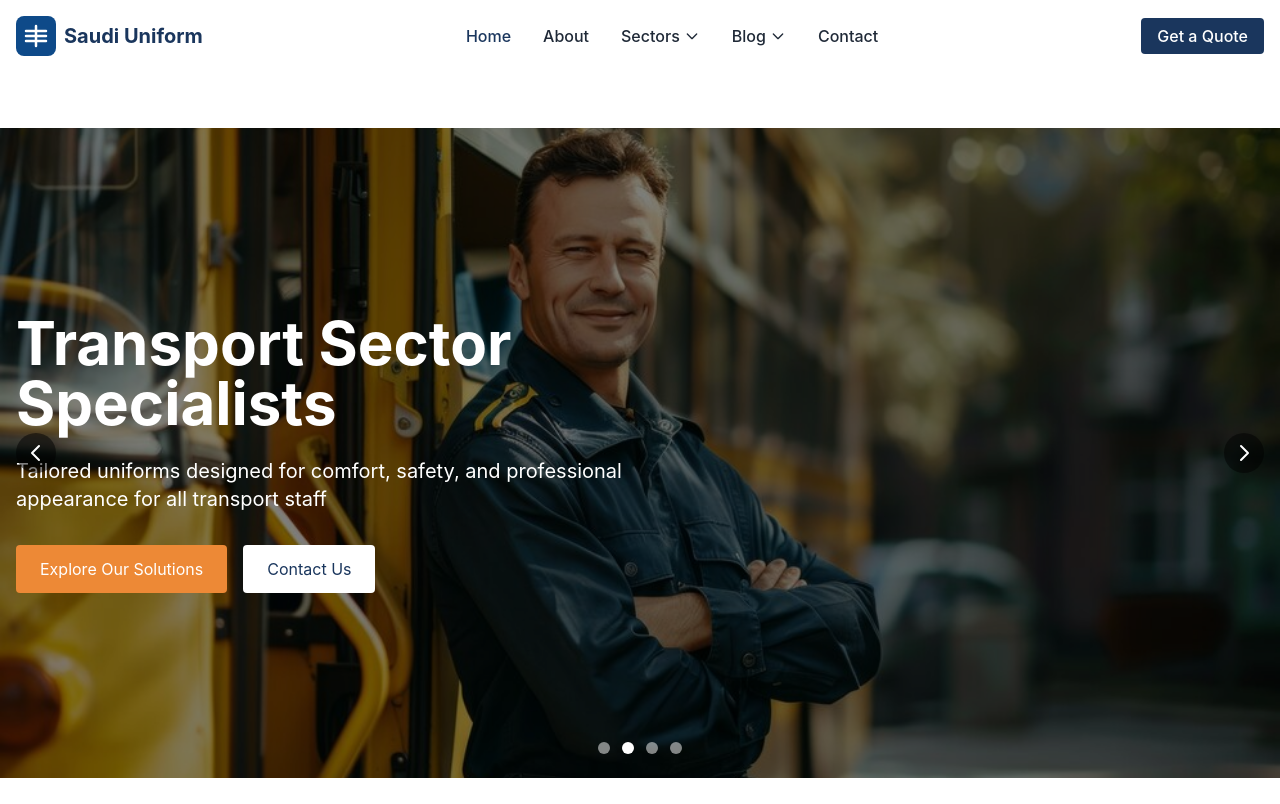
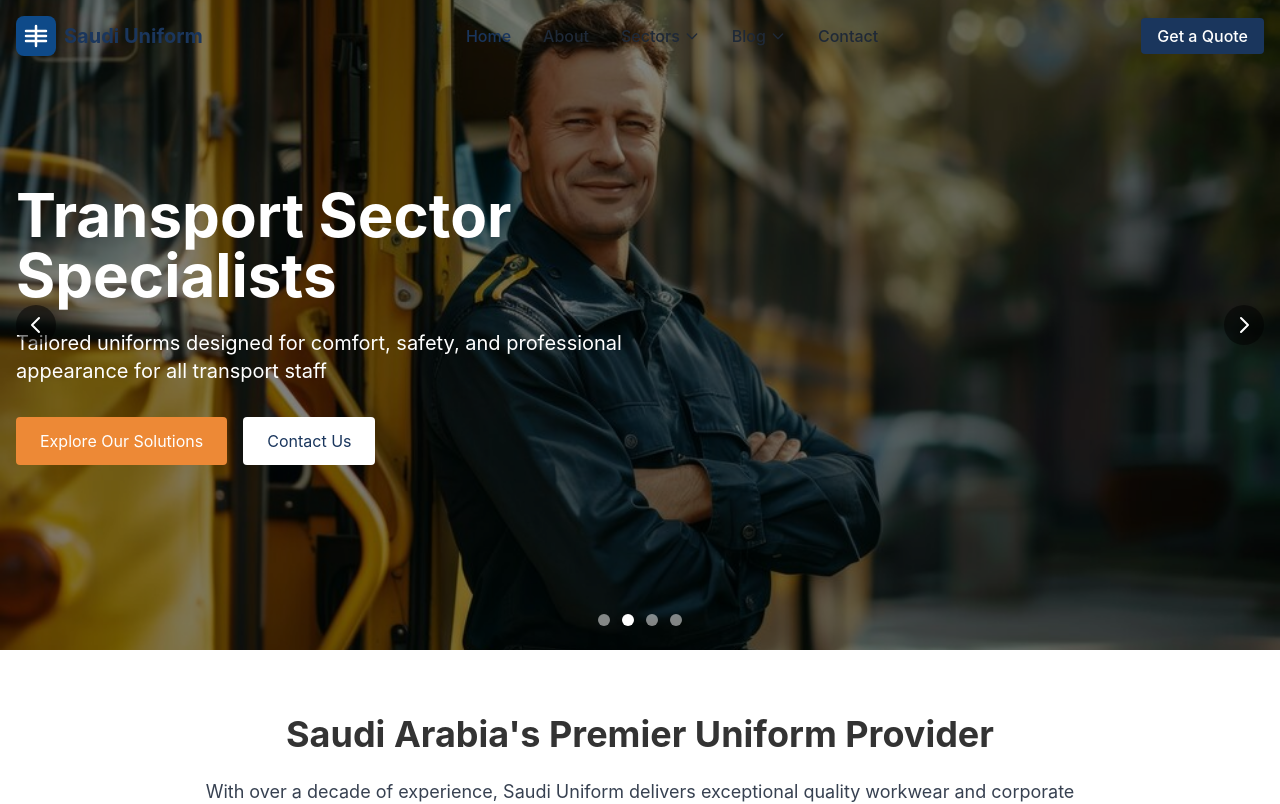
Before and after one commit to uneomcompany/uniform2, a Next.js app: page / in a window 1280 px wide. Shown: the top 804 px of the page. Built offline with nearby package versions, Linux system fonts and the light colour scheme.

Commit message:
Remove spacing between navbar and header on homepage

```diff
--- a/app/components/Header.tsx
+++ b/app/components/Header.tsx
@@ -11,6 +11,7 @@ export default function Header() {
   const [isMobileMenuOpen, setIsMobileMenuOpen] = useState(false)
   const [isSectorsDropdownOpen, setIsSectorsDropdownOpen] = useState(false)
   const pathname = usePathname()
+  const isHomePage = pathname === '/'
 
   // Handle scroll effect
   useEffect(() => {
@@ -89,7 +90,7 @@ export default function Header() {
   return (
     <header
       className={`fixed top-0 left-0 right-0 z-50 transition-all duration-300 ${
-        isScrolled ? 'bg-white shadow-md py-3' : 'bg-white/90 py-4'
+        isScrolled || !isHomePage ? 'bg-white shadow-md py-3' : 'bg-transparent py-4'
       }`}
     >
       <div className="container mx-auto px-4">
--- a/app/components/HomeSlider.tsx
+++ b/app/components/HomeSlider.tsx
@@ -57,7 +57,7 @@ export default function HomeSlider({ slides }: HomeSliderProps) {
   };
 
   return (
-    <section className="relative h-[650px] mb-16 -mx-4 overflow-hidden">
+    <section className="relative h-[650px] mb-16 -mx-4 -mt-8 overflow-hidden">
       {/* Slides */}
       {slides.map((slide, index) => (
         <div
--- a/app/globals.css
+++ b/app/globals.css
@@ -45,6 +45,16 @@
     @apply bg-white rounded-lg shadow-md overflow-hidden;
   }
 
+  /* Container for pages other than homepage */
+  .inner-page-container {
+    @apply container mx-auto px-4 py-8;
+  }
+
+  /* Special handling for the homepage */
+  .home-page .inner-page-container {
+    @apply pt-0;
+  }
+
   /* RTL specific components */
   .rtl .space-x-4 > :not([hidden]) ~ :not([hidden]) {
     --tw-space-x-reverse: 1;
--- a/app/layout.tsx
+++ b/app/layout.tsx
@@ -33,8 +33,8 @@ export default function RootLayout({
       </head>
       <body>
         <Header />
-        <div className="pt-24">
-          <main className="container mx-auto px-4 py-8">
+        <div>
+          <main className="inner-page-container">
             {children}
           </main>
         </div>
--- a/app/page.tsx
+++ b/app/page.tsx
@@ -74,7 +74,7 @@ export default function Home() {
   ];
 
   return (
-    <div>
+    <div className="home-page pt-0">
       {/* Hero Slider Section */}
       <HomeSlider slides={slides} />
 
```
